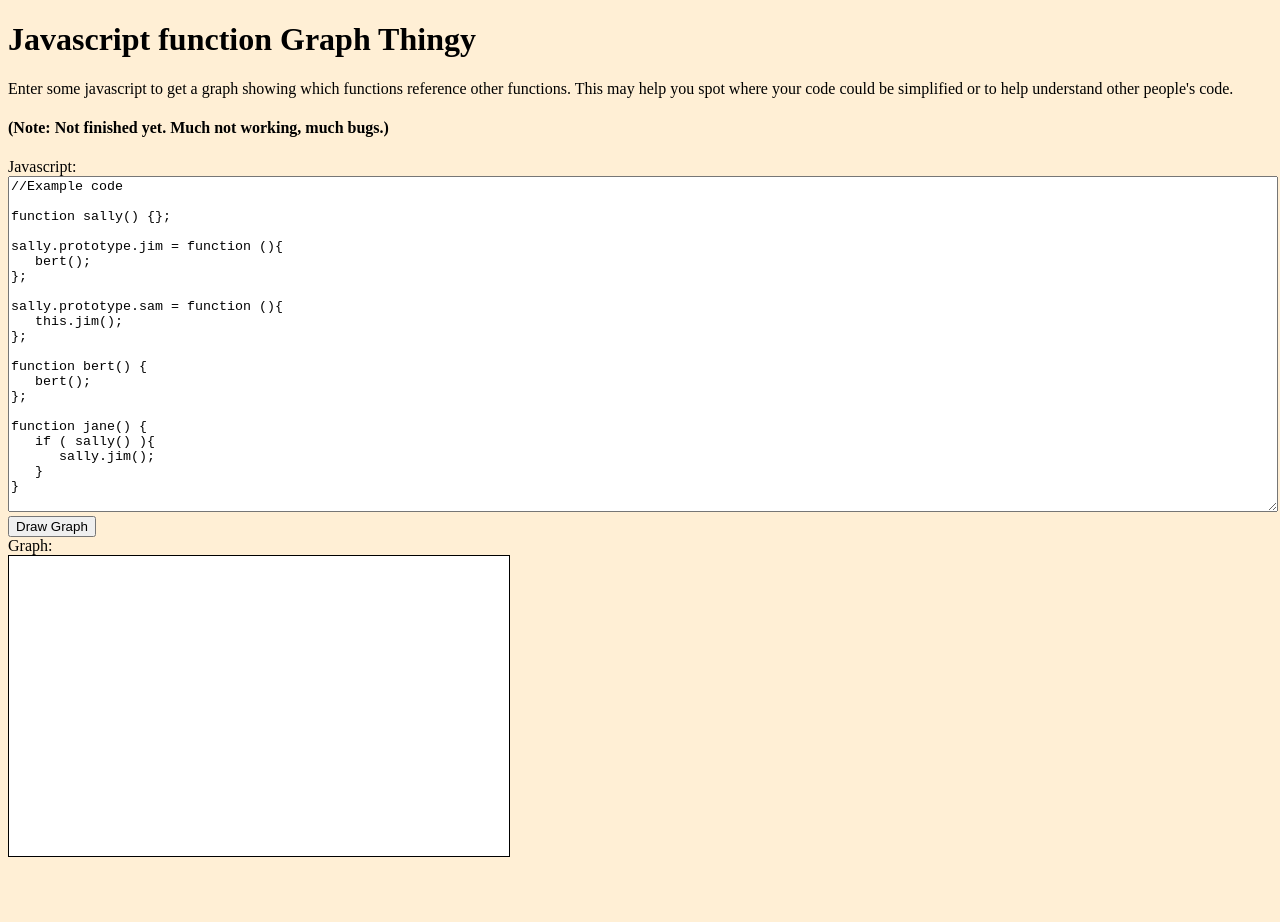
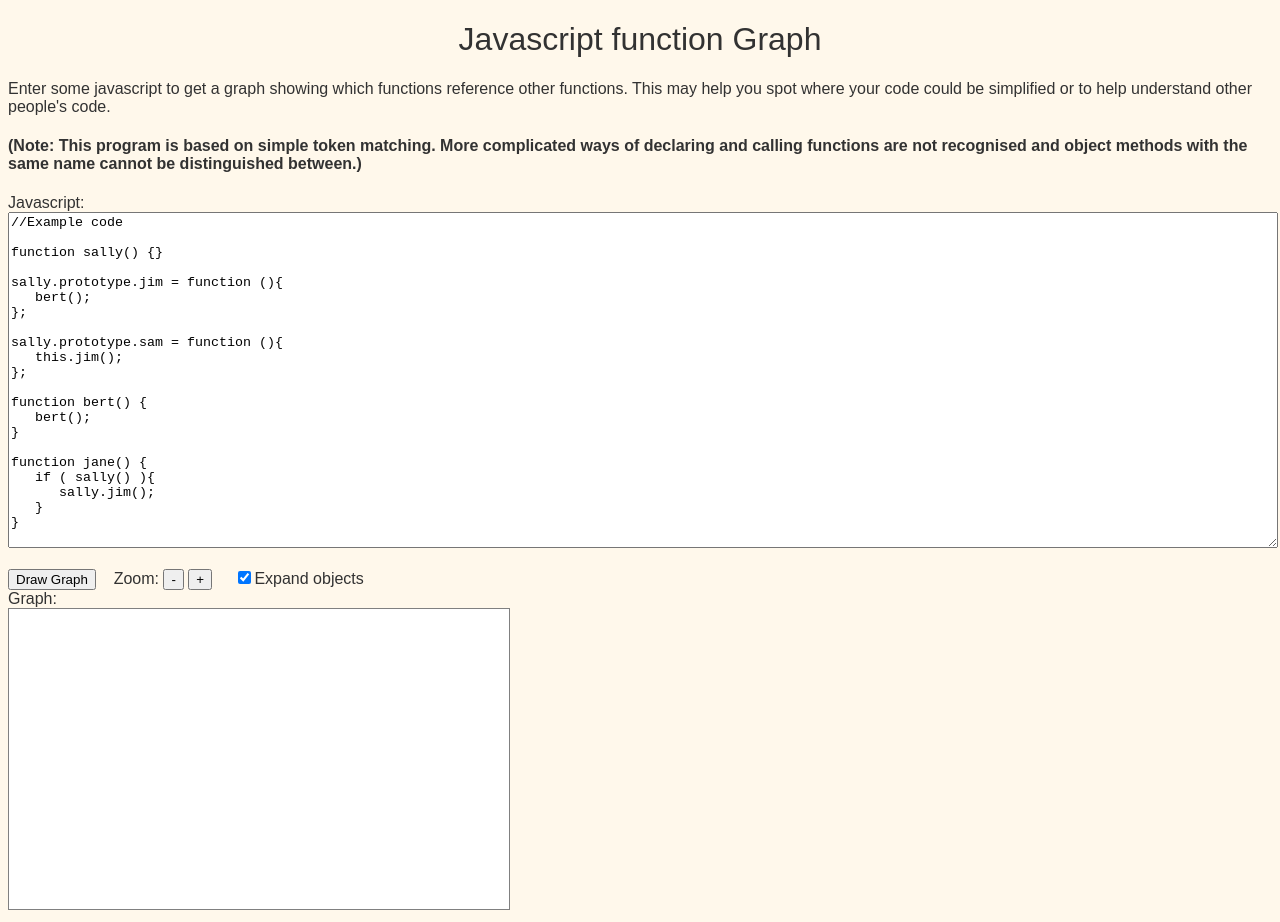
Before and after one commit to StepDub/JSFunctionGraph, a plain HTML site: page index.html in a window 1280 px wide. Before the commit the page ends 869 px from the top, so only its background shows below. Drawn offline with Linux system fonts and the light colour scheme.

Commit message:
Update index.html

```diff
--- a/index.html
+++ b/index.html
@@ -2,27 +2,41 @@
 <html>
 <head>
 <meta http-equiv="content-type" content="text/html; charset=ISO-8859-1">
+<title>Javascript Function Graph</title>
+<meta name="description" content="Draw a graph showing which functions call other functions.">
+<meta name="keywords" content=" static analysis, graph, functions, javascript " />
 <style>
 	body {
 		/* font-size: 120%;  */
-		background: PapayaWhip;
+		background: rgb(255,248,235);
+		font-family: sans-serif;
+		color: rgb(50,50,50);
+	}
+	h1 {
+		/*background: rgb(230,223,210);*/
+		font-weight: normal;
+		text-align: center;
 	}
 	#graph_canvas {
-		border: 1px solid black;
-		background-color: White;
+		border: 1px solid grey;
+		background-color: White; /*rgb(200,200,200);*/
+	}
+	#warning {
+		color: Red;
 	}
 </style>
-<script src="parse-js.js"></script>
-<script src="func.js"></script>
+<script type="text/javascript" src="parse-js.js"></script>
+<script type="text/javascript" src="func.js"></script>
 </head>
 <body>
-	<h1>Javascript function Graph Thingy</h1>
-	<p>Enter some javascript to get a graph showing which functions reference other functions. This may help you spot where your code could be simplified or to help understand other people's code. <h4>(Note: Not finished yet. Much not working, much bugs.)</h4></p>
+	<h1>Javascript function Graph</h1>
+	<p>Enter some javascript to get a graph showing which functions reference other functions. This may help you spot where your code could be simplified or to help understand other people's code.
+	<h4>(Note: This program is based on simple token matching. More complicated ways of declaring and calling functions are not recognised and object methods with the same name cannot be distinguished between.)</h4></p>
 	Javascript:
 	<textarea id="edit_code" style="width: 100%;" rows=22 wrap="logical">
 //Example code
 
-function sally() {};
+function sally() {}
 
 sally.prototype.jim = function (){
    bert();
@@ -34,7 +48,7 @@ sally.prototype.sam = function (){
 
 function bert() {
    bert();
-};
+}
 
 function jane() {
    if ( sally() ){
@@ -42,12 +56,17 @@ function jane() {
    }
 }
 	</textarea>
-
+	<p></p>
 	<form id="myform" name="myform">
-		<input type="button" name="button1" value="Draw Graph" onClick="draw_graph()">
+		<input type="button" name="button1" value="Draw Graph" onClick="draw()">&nbsp;&nbsp;&nbsp;   Zoom:
+		<input type="button" name="button2" value="-" onClick="change_scale(0.8)">
+		<input type="button" name="button3" value="+" onClick="change_scale(1.25)">
+		<span id="display_scale"></span>&nbsp;&nbsp;&nbsp;
+		<input id="expand_objects" type="checkbox" name="name" value="no" checked="true">Expand objects
+		<span id="debug"></span>
 	</form>
 	Graph:
-	<br/>
+	<div id="warning"></div>
 	<canvas id="graph_canvas" width="500" height="300"></canvas>
 	<script type="text/javascript">
 	</script>
```
